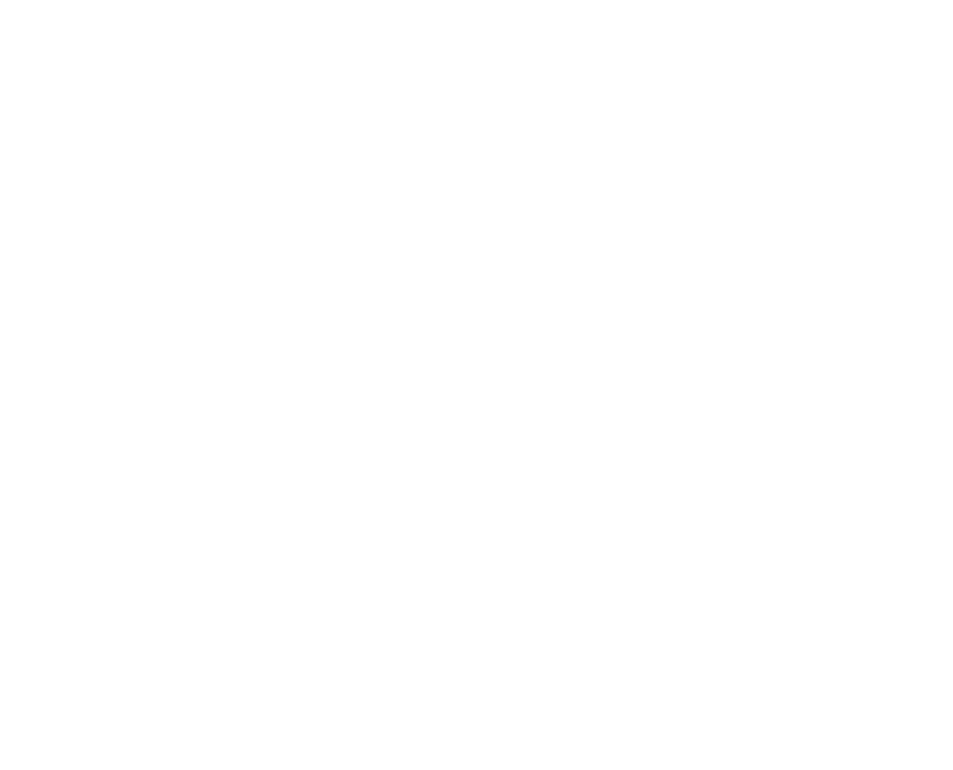
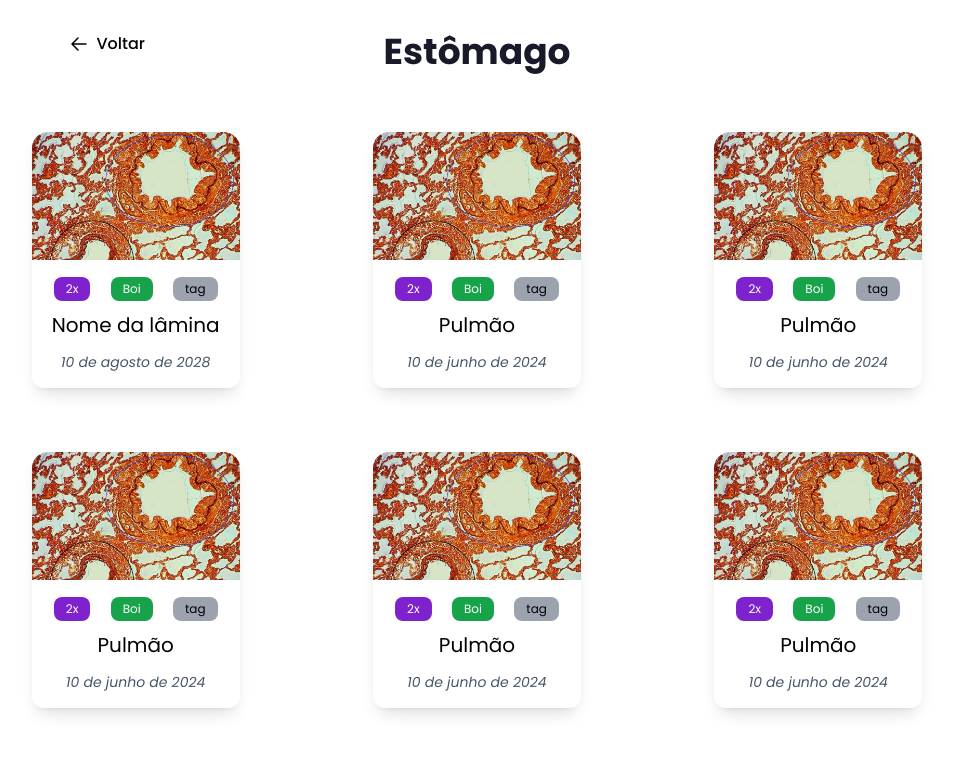
Before and after one commit to fabricadesoftware-ifc/fabricaHistologia_frontend, a Vue app: page /organ in a window 1280 px wide. Before the commit this address had no page. Shown: the top 770 px of the page, without its empty margins (163-1116 px from the left). Built offline with nearby package versions, Linux system fonts and the light colour scheme.

Commit message:
FIX: Changed name of the page select post to organ and fixed post route #46

```diff
--- a/dev-dist/sw.js
+++ b/dev-dist/sw.js
@@ -82,7 +82,7 @@
     "revision": "3ca0b8505b4bec776b69afdba2768812"
   }, {
     "url": "index.html",
-    "revision": "0.ij3olvi95sg"
+    "revision": "0.u718bkjct6o"
   }], {});
   workbox.cleanupOutdatedCaches();
   workbox.registerRoute(new workbox.NavigationRoute(workbox.createHandlerBoundToURL("index.html"), {
--- a/src/components/portal/cards/SlideCard.vue
+++ b/src/components/portal/cards/SlideCard.vue
@@ -1,12 +1,19 @@
 <script setup>
+import router from '@/router';
+
 const props = defineProps({
     details: {
         type: Object
     }
 })
+
+function toPage(id) {
+    router.push(`post/${id.toString()}`)
+}
 </script>
 <template>
-    <div class="w-1/5 2.5xl:w-2/6 2xl:w-3/12 xl:w-4/12 2md:w-5/12 md:w-3/6 sm:w-5/6 h-80 flex justify-center" v-for="(items, index) in props.details" :key="index">
+
+    <div class="w-1/5 2.5xl:w-2/6 2xl:w-3/12 xl:w-4/12 2md:w-5/12 md:w-3/6 sm:w-5/6 h-80 flex justify-center" v-for="(items, index) in props.details" :key="index" @click="toPage(index)">
     <div class="group/container w-52 h-64 flex flex-col rounded-2xl shadow-lg duration-200 ease-out hover:cursor-pointer hover:shadow-xl cursor-default">
         <div class="w-full h-3/6 rounded-t-xl">
             <img src="@/assets/images/cellImg.jpg" class="rounded-t-2xl" alt="">
--- a/src/router/index.js
+++ b/src/router/index.js
@@ -28,14 +28,14 @@
           component: () => import('@/views/portal/WelcomeView.vue')
         },
         {
-          path: 'post/:id',
+          path: '/post/:id',
           name: 'post-id',
           component: () => import('@/views/portal/PostView.vue')
         },
         {
-          path: '/select-post',
-          name: 'select-post',
-          component: () => import('@/views/portal/SelectPostView.vue')
+          path: '/organ',
+          name: 'organ',
+          component: () => import('@/views/portal/OrganView.vue')
         }
       ]
     },
--- a/src/views/portal/SelectPostView.vue
+++ b/src/views/portal/OrganView.vue
@@ -1,5 +1,5 @@
 <script setup>
-import  {ContainerGlobal, CardsContainer, SlideCard, AddInfoGlobal, BtnDefault, BackButton, FooterComp, TitleGlobal } from '@/components/index';
+import  {ContainerGlobal, CardsContainer, SlideCard, AddInfoGlobal, BtnDefault, FooterComp, HeaderPortal} from '@/components/index';
 
 const data = [
 
@@ -33,9 +33,8 @@
 <template>
 <main class="w-dvh">
     <ContainerGlobal class="flex justify-center flex-col">
-        <BackButton :title="'voltar'" class=" top-8 sm:top-3"/>
-        <TitleGlobal :color="'text-[#181A2A]'" :content="'Estômago'" :position="'justify-center'" class="mt-5 sm:mt-14"/>
-        <CardsContainer class=" mt-16">
+        <HeaderPortal :title="'Estômago'" />
+        <CardsContainer class=" mt-3">
             <SlideCard :details="objs" />
         </CardsContainer>
 
```
